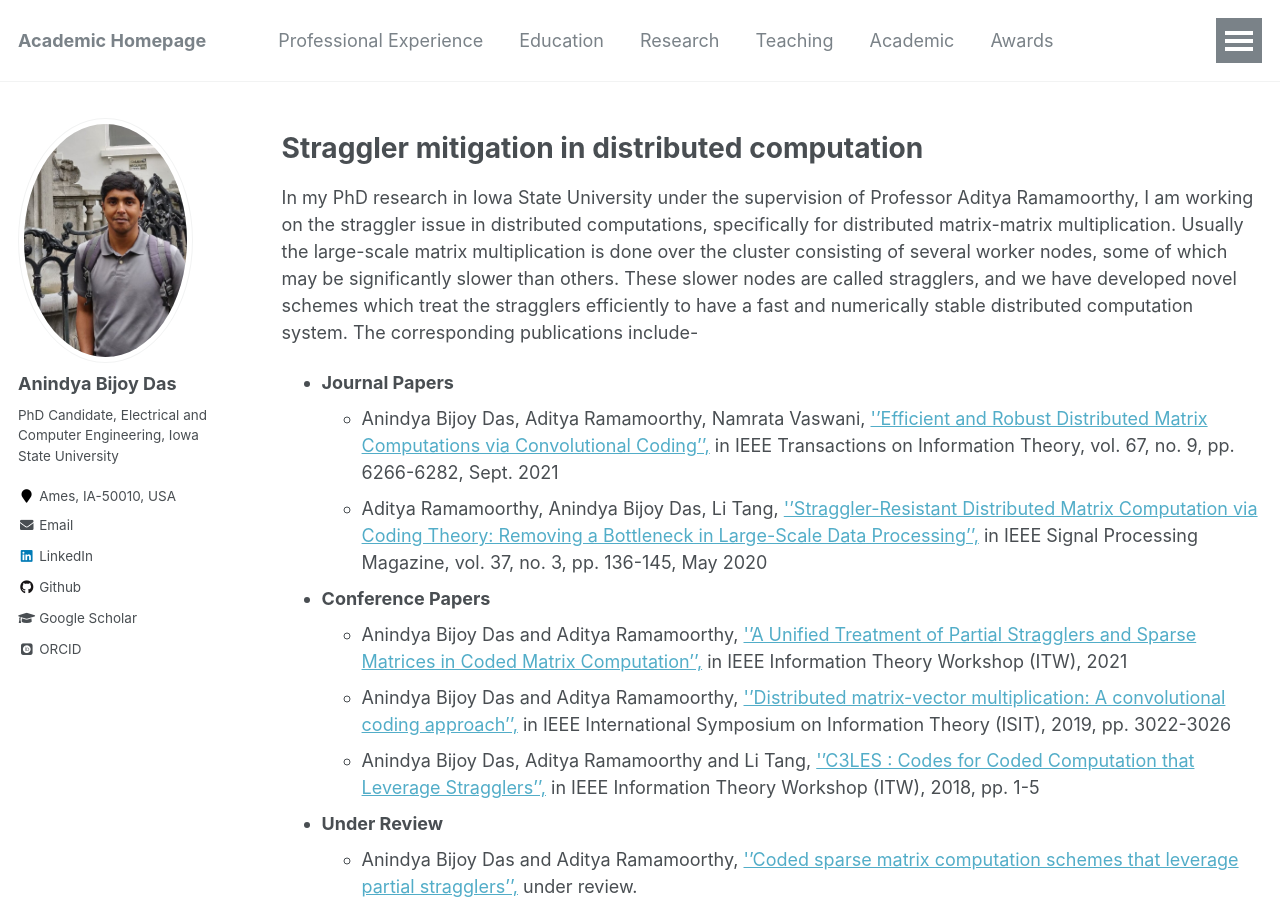
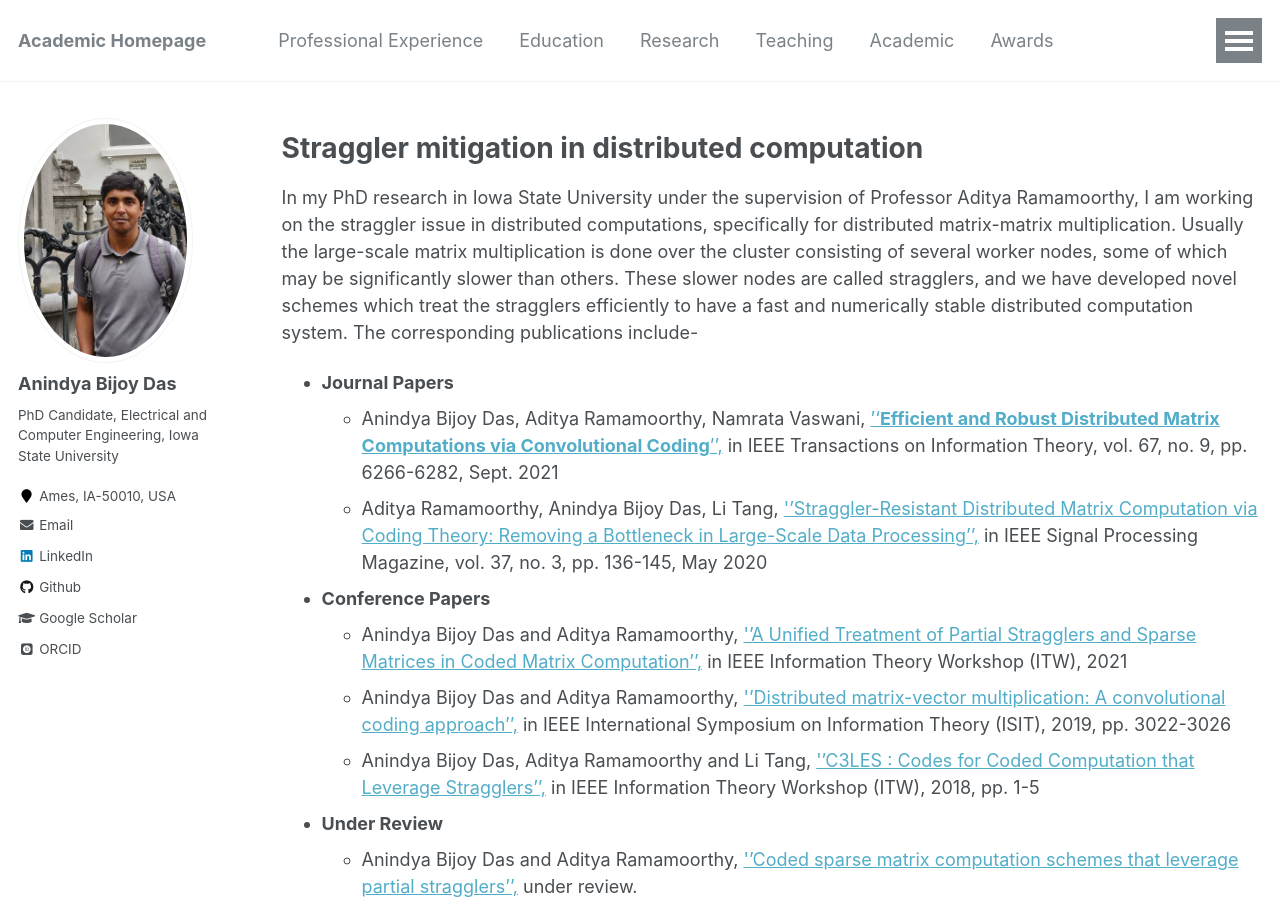
Before and after one commit to anindyabijoydas/portfolio, a Jekyll site: the page built from _pages/research.md, in a window 1280 px wide and 900 px high. Built offline with Jekyll 4.4.1, drawn with Linux system fonts in a browser that asks for light colours; some web fonts are replaced.

```diff
--- a/_pages/research.md
+++ b/_pages/research.md
@@ -12,7 +12,7 @@ Straggler mitigation in distributed computation
 In my PhD research in Iowa State University under the supervision of Professor Aditya Ramamoorthy, I am working on the straggler issue in distributed computations, specifically for distributed matrix-matrix multiplication. Usually the large-scale matrix multiplication is done over the cluster consisting of several worker nodes, some of which may be significantly slower than others. These slower nodes are called stragglers, and we have developed novel schemes which treat the stragglers efficiently to have a fast and numerically stable distributed computation system. The corresponding publications include-
 
 * **Journal Papers**
-   * Anindya Bijoy Das, Aditya Ramamoorthy, Namrata Vaswani, [''Efficient and Robust Distributed Matrix Computations via Convolutional Coding'',](https://ieeexplore.ieee.org/abstract/document/9478901) in IEEE Transactions on Information Theory, vol. 67, no. 9, pp. 6266-6282, Sept. 2021
+   * Anindya Bijoy Das, Aditya Ramamoorthy, Namrata Vaswani, [''**Efficient and Robust Distributed Matrix Computations via Convolutional Coding**'',](https://ieeexplore.ieee.org/abstract/document/9478901) in IEEE Transactions on Information Theory, vol. 67, no. 9, pp. 6266-6282, Sept. 2021
    * Aditya Ramamoorthy, Anindya Bijoy Das, Li Tang, [''Straggler-Resistant Distributed Matrix Computation via Coding Theory: Removing a Bottleneck in Large-Scale Data Processing'',](https://ieeexplore.ieee.org/abstract/document/9084368) in IEEE Signal Processing Magazine, vol. 37, no. 3, pp. 136-145, May 2020
 
 * **Conference Papers**
```
